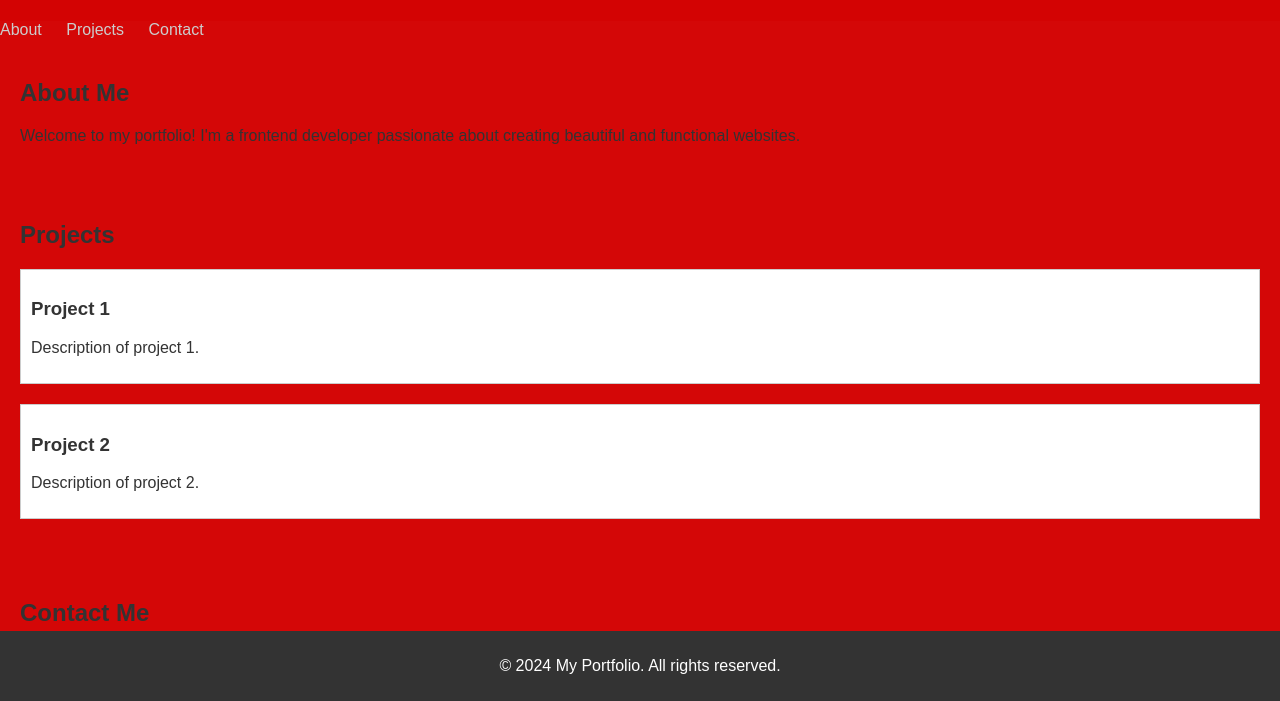
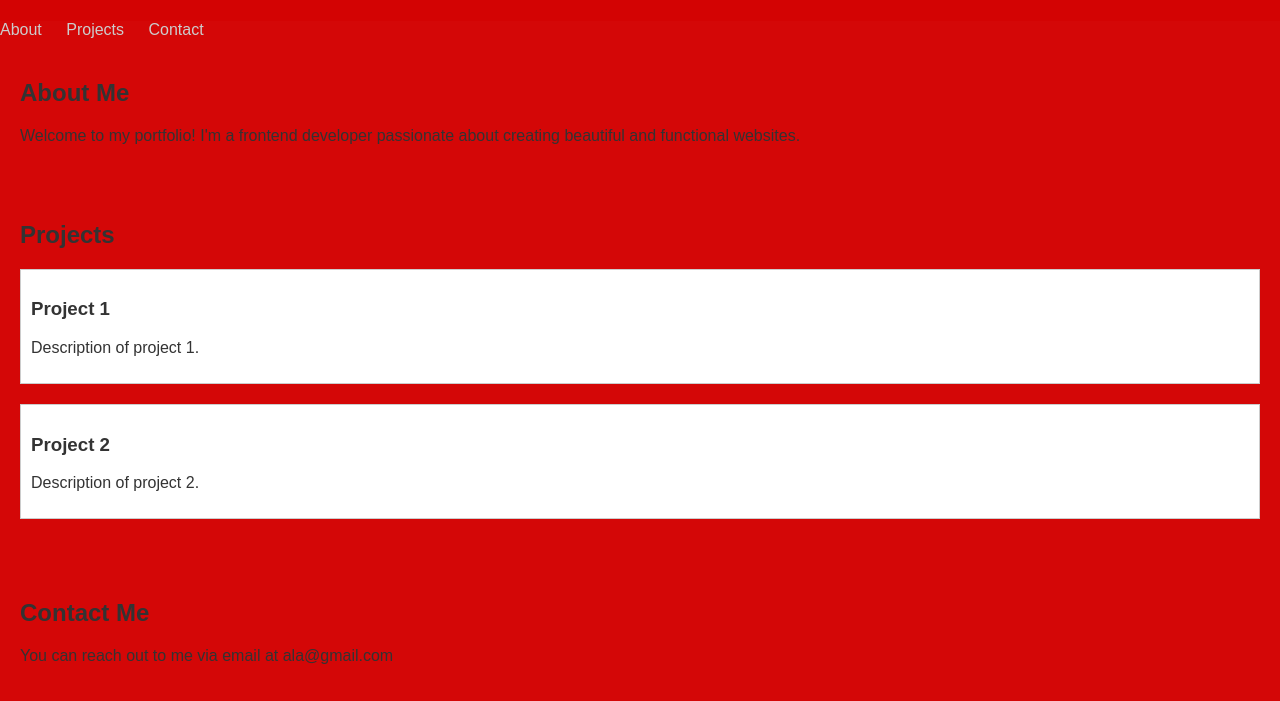
Before and after one commit to ayushalapuriya/Intern-Tasks, a plain HTML site: page Task_1/index.html in a window 1280 px wide. Shown: the part 99-800 px from the top of the page. Drawn offline with Linux system fonts and the light colour scheme.

Commit message:
index.html

```diff
--- a/Task_1/index.html
+++ b/Task_1/index.html
@@ -38,11 +38,8 @@
 
     <section id="contact">
         <h2>Contact Me</h2>
-        <p>You can reach out to me via email at example@example.com</p>
+        <p>You can reach out to me via email at ala@gmail.com</p>
     </section>
 
-    <footer>
-        <p>&copy; 2024 My Portfolio. All rights reserved.</p>
-    </footer>
 </body>
 </html>
```
